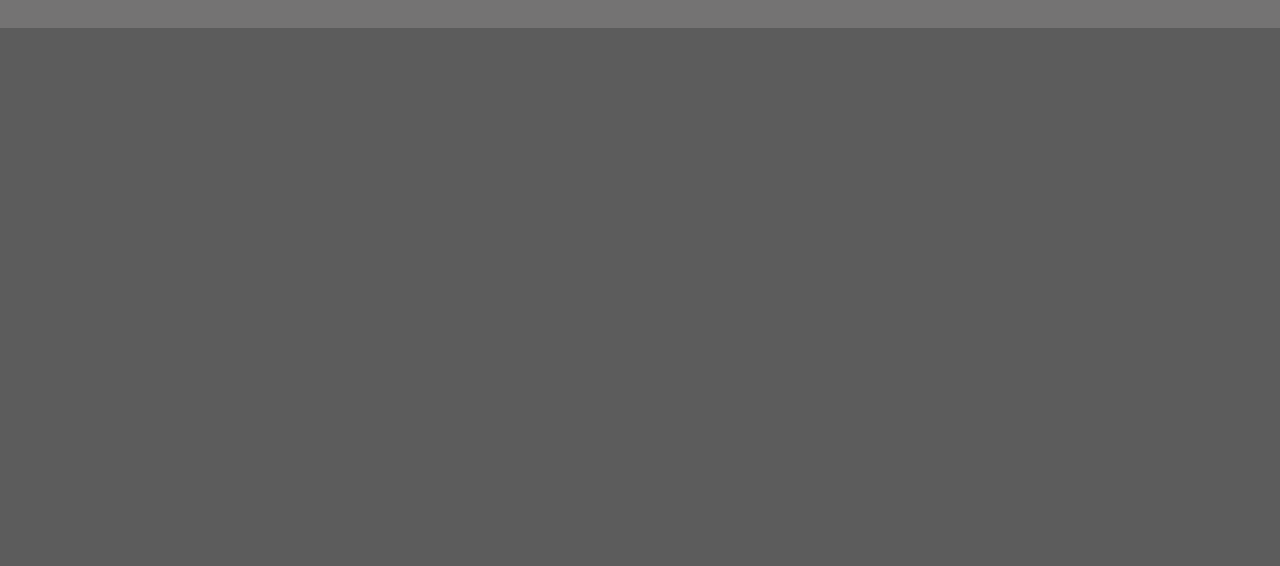
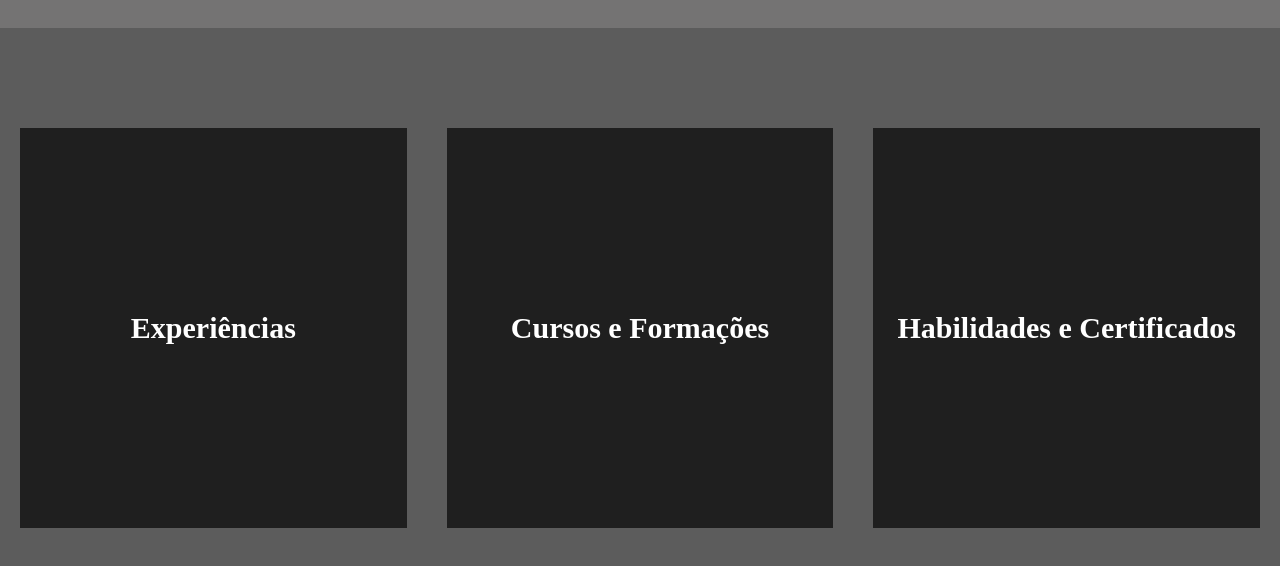
Before and after one commit to wesley1985silva/wesleysilva, a plain HTML site: page index.html in a window 1280 px wide. Shown: the part 372-938 px from the top of the page. Drawn offline with Linux system fonts and the light colour scheme.

Commit message:
Conteúdo principal feito

```diff
--- a/index.html
+++ b/index.html
@@ -3,6 +3,7 @@
 <head>
         <title>Wesley Silva!</title>
         <link rel="stylesheet" href="style.css">
+        <meta charset="UTF-8"
     </head>
 <!-- CORPO DA PÁGINA -->
     <body>
@@ -12,7 +13,17 @@
         </header>
 <!-- PRINCIPAL -->
         <main id="principal">
+            <div class="caixa">
+                <h3 class="texto">Experiências</h3>
+            </div>
 
+            <div class="caixa">
+                <h3 class="texto">Cursos e Formações</h3>
+            </div>
+
+            <div class="caixa">
+                <h3 class="texto">Habilidades e Certificados</h3>
+            </div>
         </main>
 <!-- RODAPÉ -->
         <footer id="rodapé">
--- a/style.css
+++ b/style.css
@@ -24,10 +24,33 @@ html * {
 
 }
 
+
+
 #principal {
     height: 600px;
     background-color: #5c5c5c;
+    display: flex;
+    justify-content: center;
+    align-items: center;
+
 }
+
+.caixa {
+    background-color: #1f1f1f;
+    height: 400px;
+    width: 400px;
+    margin: 20px;
+    /* ALINHAMENTO DO TEXTO NA CAIXA */
+    display: flex;
+    justify-content: center;
+    align-items: center;
+}
+
+.texto {
+    color: white;
+    font-size: 30px;
+}
+
 
 #rodapé {
     height: 200px;
```
